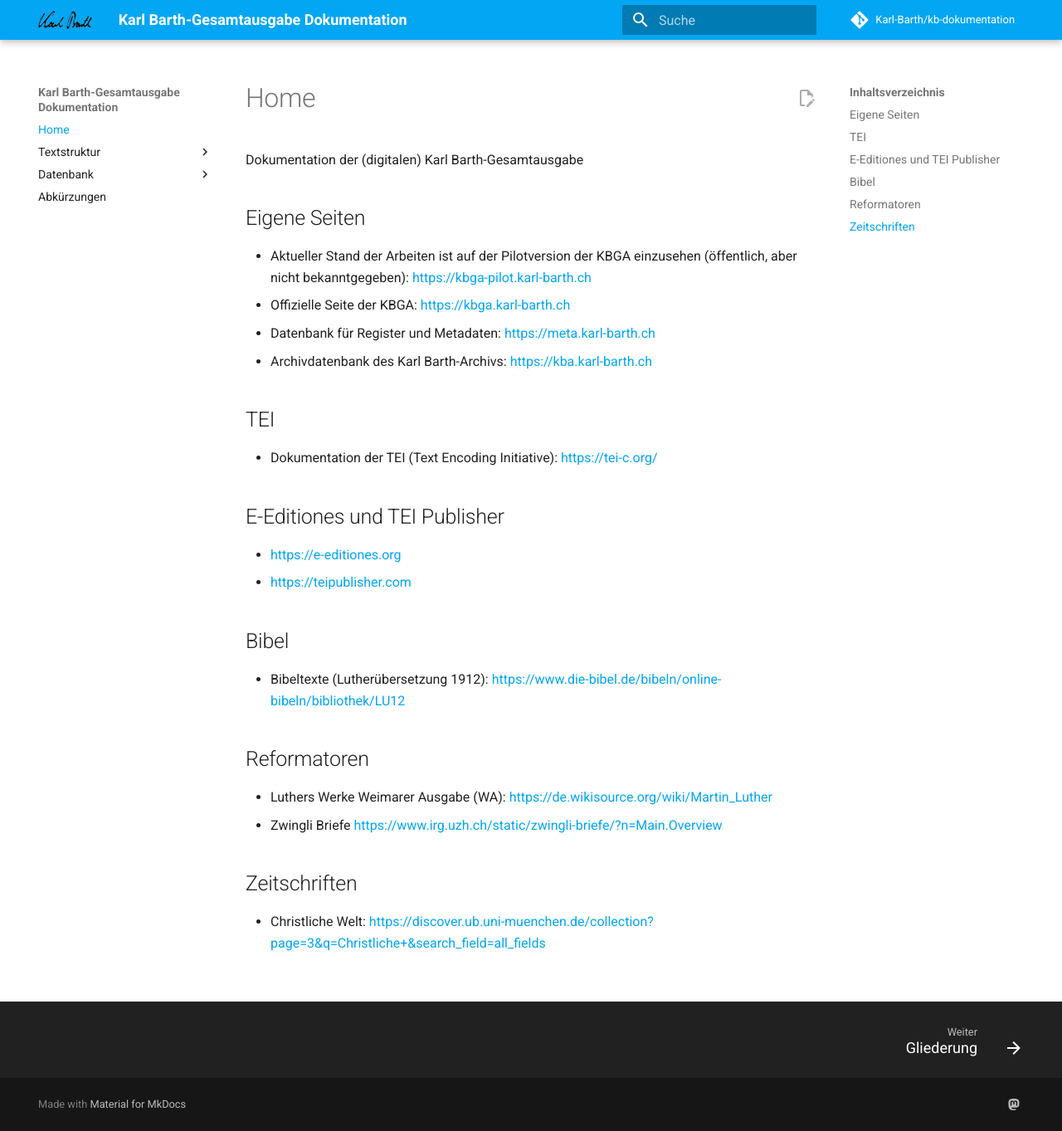
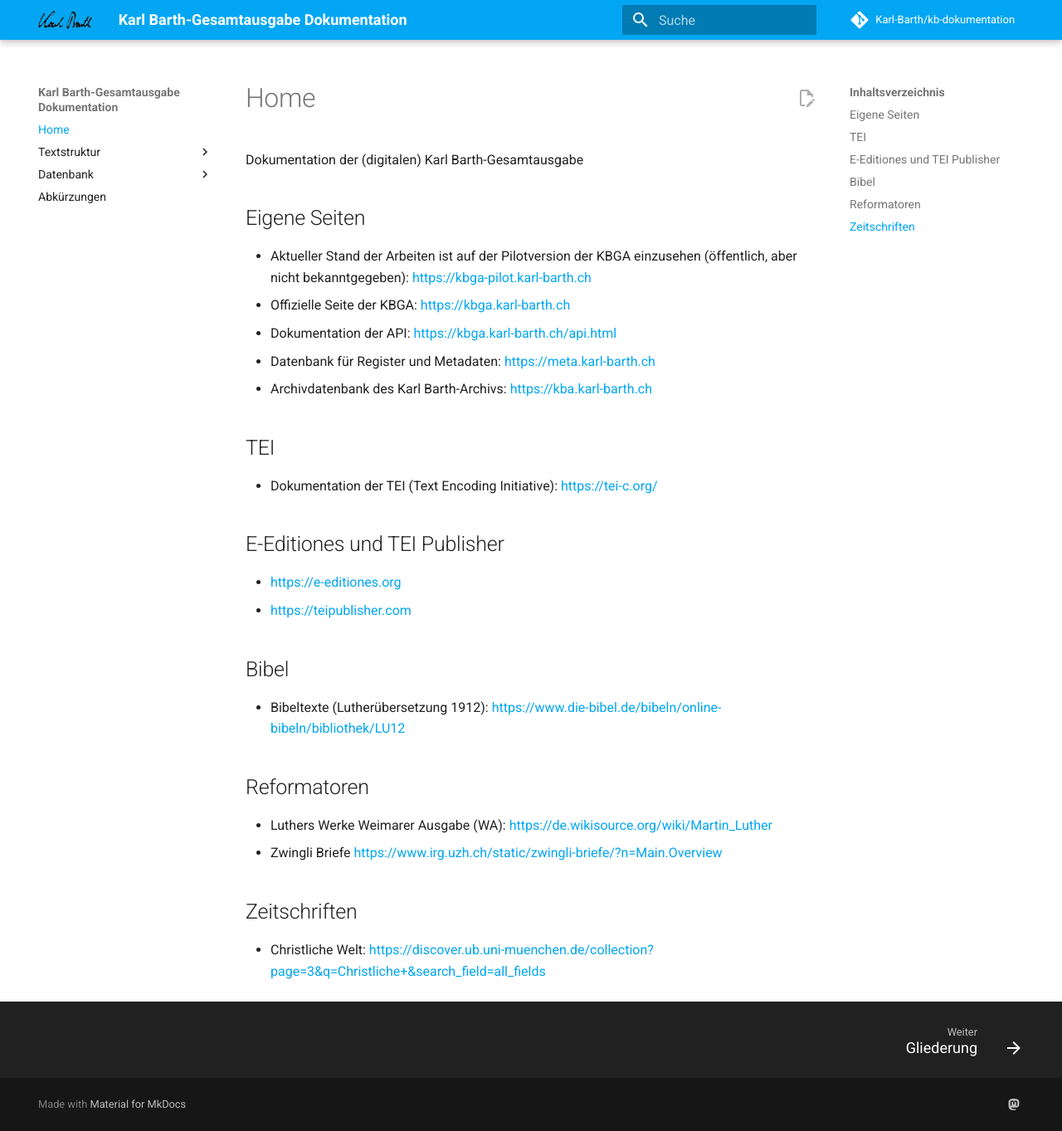
Before and after one commit to Karl-Barth/kb-dokumentation, an MkDocs documentation site: the page built from docs/index.md, in a window 1280 px wide and 1363 px high. Shown: the whole window at 83% size. Built offline with MkDocs 1.6.1 and Material for MkDocs 9.7.7, drawn with Linux system fonts in a browser that asks for light colours; comment, search, counter and statistics services are not loaded.

Commit message:
Update index.md

```diff
--- a/docs/index.md
+++ b/docs/index.md
@@ -5,6 +5,7 @@
 ## Eigene Seiten
 - Aktueller Stand der Arbeiten ist auf der Pilotversion der KBGA einzusehen (öffentlich, aber nicht bekanntgegeben): [https://kbga-pilot.karl-barth.ch](https://kbga-pilot.karl-barth.ch)
 - Offizielle Seite der KBGA: [https://kbga.karl-barth.ch](https://kbga.karl-barth.ch)
+- Dokumentation der API: [https://kbga.karl-barth.ch/api.html](https://kbga.karl-barth.ch/api.html)
 - Datenbank für Register und Metadaten: [https://meta.karl-barth.ch](https://meta.karl-barth.ch)
 - Archivdatenbank des Karl Barth-Archivs: [https://kba.karl-barth.ch](https://kba.karl-barth.ch)
 
```
